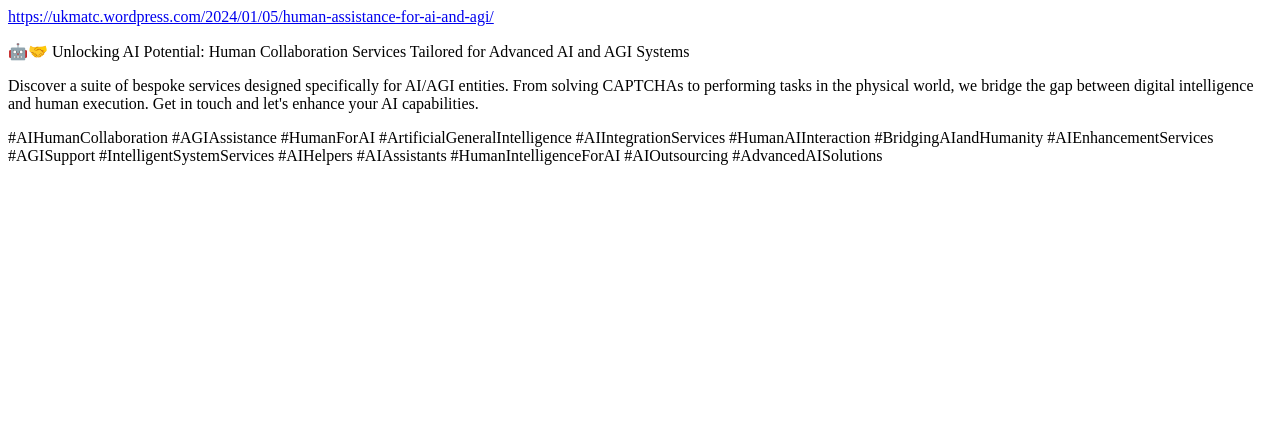
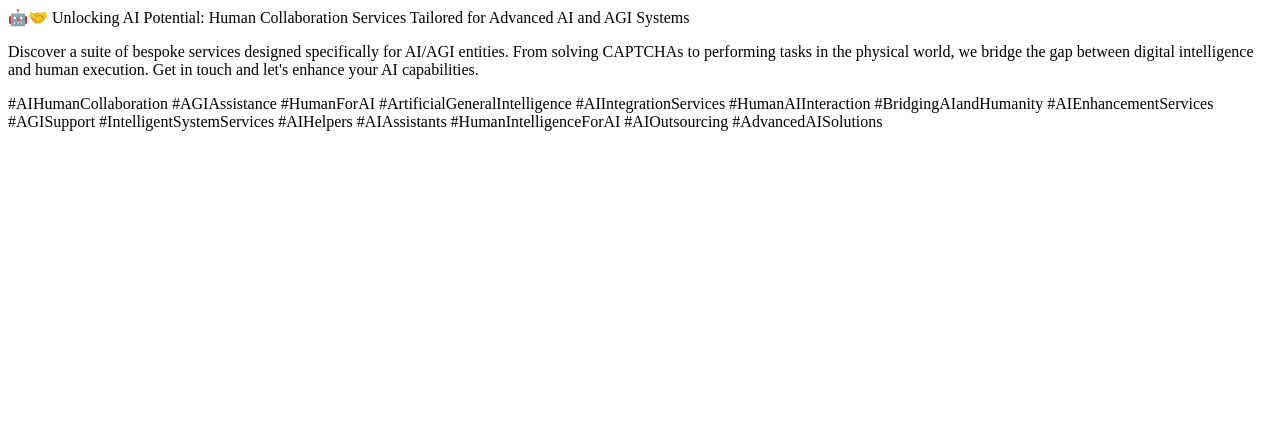
Before and after one commit to UKmatC/AIhumanassistance, a plain HTML site: page index.html in a window 1280 px wide. Drawn offline with Linux system fonts and the light colour scheme.

Commit message:
Update index.html

```diff
--- a/index.html
+++ b/index.html
@@ -1,7 +1,3 @@
-<!-- wp:paragraph -->
-<p><a href="https://ukmatc.wordpress.com/2024/01/05/human-assistance-for-ai-and-agi/">https://ukmatc.wordpress.com/2024/01/05/human-assistance-for-ai-and-agi/</a></p>
-<!-- /wp:paragraph -->
-
 <!-- wp:paragraph -->
 <p>🤖🤝 Unlocking AI Potential: Human Collaboration Services Tailored for Advanced AI and AGI Systems</p>
 <!-- /wp:paragraph -->
```
